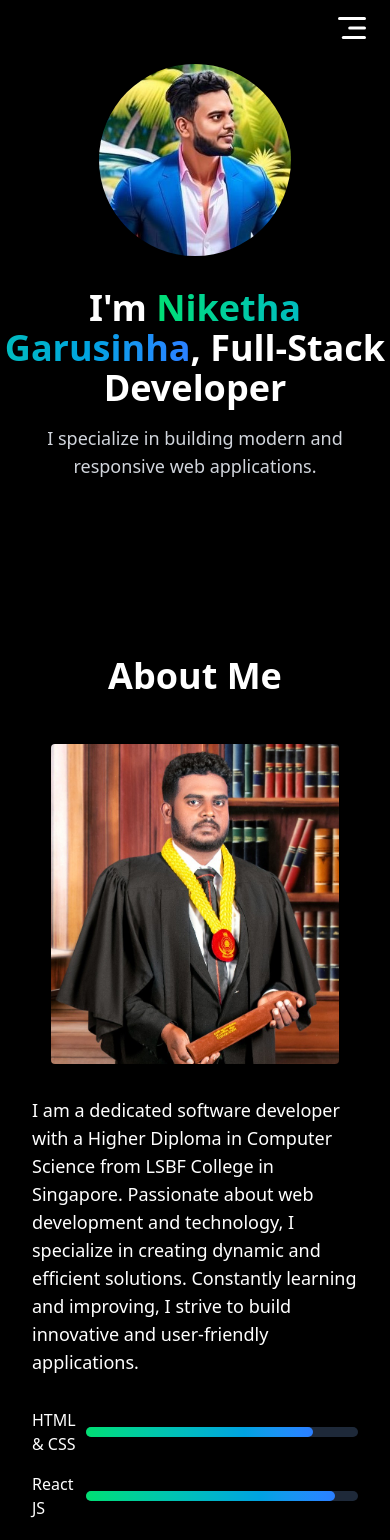
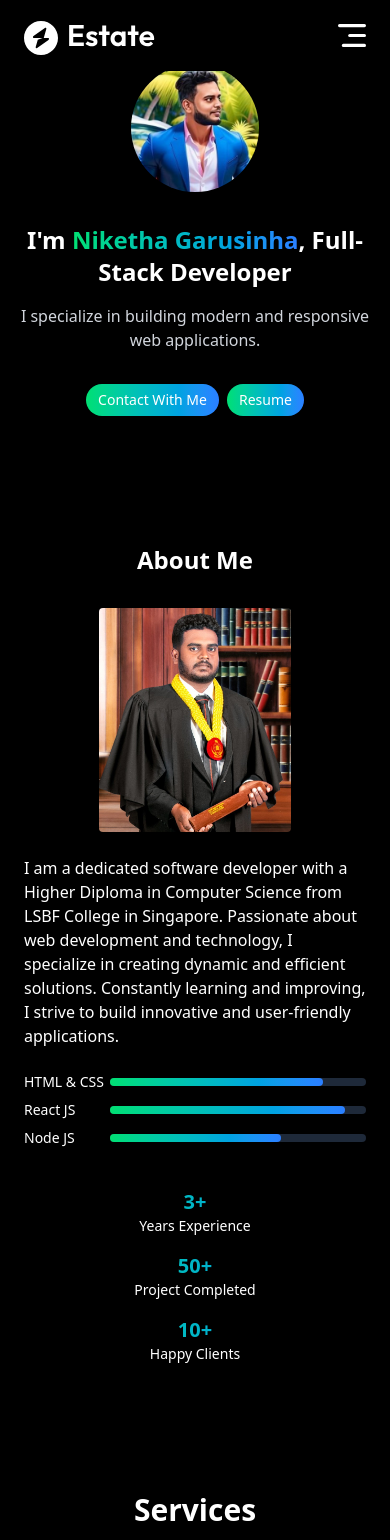
Before and after one commit to garusinha/Portfolio-Niketha_Senarath, a React (Vite) app: page / in a window 390 px wide. Shown: the top 1540 px of the page. Built offline with nearby package versions, Linux system fonts and the light colour scheme.

Commit message:
Updated website content

```diff
--- a/src/App.jsx
+++ b/src/App.jsx
@@ -6,7 +6,7 @@ import Service from "./components/Service";
 
 const App = () => {
   return (
-    <div>
+    <div className="w-full overflow-hidden">
       <Navbar />
       <Hero />
       <About />
--- a/src/components/About.jsx
+++ b/src/components/About.jsx
@@ -3,67 +3,78 @@ import AboutImage from "../assets/aboutme-image.jpg";
 
 const About = () => {
   return (
-    <div className="bg-black text-white py-20" id="about">
-      <div className="container mx-auto px-8 md:px-16 lg:px-24">
-        <h2 className="text-4xl font-bold text-center mb-12">About Me</h2>
+    <div className="bg-black text-white py-16 md:py-20" id="About">
+      <div className="container mx-auto px-6 md:px-16 lg:px-24">
+        <h2 className="text-2xl md:text-4xl font-bold text-center mb-8 md:mb-12">
+          About Me
+        </h2>
         <div className="flex flex-col md:flex-row items-center md:space-x-12">
           <img
             src={AboutImage}
-            alt=""
-            className="w-72 h-80 rounded object-cover mb-8 md:mb-0"
+            alt="About Me"
+            className="w-48 h-56 md:w-72 md:h-80 rounded object-cover mb-6 md:mb-0"
           />
           <div className="flex-1">
-            <p className="text-lg mb-8">
+            <p className="text-base md:text-lg mb-6 md:mb-8">
               I am a dedicated software developer with a Higher Diploma in
               Computer Science from LSBF College in Singapore. Passionate about
               web development and technology, I specialize in creating dynamic
               and efficient solutions. Constantly learning and improving, I
               strive to build innovative and user-friendly applications.
             </p>
-            <div className="space-y-4">
+            <div className="space-y-2 md:space-y-4">
               <div className="flex items-center">
-                <label htmlFor="htmlandcss" className="w-2/12">
+                <label
+                  htmlFor="htmlandcss"
+                  className="w-3/12 md:w-2/12 text-sm md:text-base"
+                >
                   HTML & CSS
                 </label>
-                <div className="grow bg-gray-800 rounded-full h-2.5">
-                  <div className="bg-gradient-to-r from-green-400 to-blue-500 h-2.5 rounded-full transform transition-transform duration-300 hover:scale-105 w-10/12"></div>
+                <div className="grow bg-gray-800 rounded-full h-2">
+                  <div className="bg-gradient-to-r from-green-400 to-blue-500 h-2 rounded-full w-10/12"></div>
                 </div>
               </div>
               <div className="flex items-center">
-                <label htmlFor="htmlandcss" className="w-2/12">
+                <label
+                  htmlFor="reactjs"
+                  className="w-3/12 md:w-2/12 text-sm md:text-base"
+                >
                   React JS
                 </label>
-                <div className="grow bg-gray-800 rounded-full h-2.5">
-                  <div className="bg-gradient-to-r from-green-400 to-blue-500 h-2.5 rounded-full transform transition-transform duration-300 hover:scale-105 w-11/12"></div>
+                <div className="grow bg-gray-800 rounded-full h-2">
+                  <div className="bg-gradient-to-r from-green-400 to-blue-500 h-2 rounded-full w-11/12"></div>
                 </div>
               </div>
               <div className="flex items-center">
-                <label htmlFor="htmlandcss" className="w-2/12">
+                <label
+                  htmlFor="nodejs"
+                  className="w-3/12 md:w-2/12 text-sm md:text-base"
+                >
                   Node JS
                 </label>
-                <div className="grow bg-gray-800 rounded-full h-2.5">
-                  <div className="bg-gradient-to-r from-green-400 to-blue-500 h-2.5 rounded-full transform transition-transform duration-300 hover:scale-105 w-8/12"></div>
+                <div className="grow bg-gray-800 rounded-full h-2">
+                  <div className="bg-gradient-to-r from-green-400 to-blue-500 h-2 rounded-full w-8/12"></div>
                 </div>
               </div>
             </div>
-            <div className="mt-12 flex justify-between text-center">
+            <div className="mt-10 flex flex-col md:flex-row justify-center md:justify-between text-center space-y-4 md:space-y-0">
               <div>
-                <h3 className="text-2xl font-bold text-transparent bg-clip-text bg-gradient-to-r from-green-400 to-blue-500">
+                <h3 className="text-xl md:text-2xl font-bold text-transparent bg-clip-text bg-gradient-to-r from-green-400 to-blue-500">
                   3+
                 </h3>
-                <p>Years Experience</p>
+                <p className="text-sm md:text-base">Years Experience</p>
               </div>
               <div>
-                <h3 className="text-2xl font-bold text-transparent bg-clip-text bg-gradient-to-r from-green-400 to-blue-500">
+                <h3 className="text-xl md:text-2xl font-bold text-transparent bg-clip-text bg-gradient-to-r from-green-400 to-blue-500">
                   50+
                 </h3>
-                <p>Project Completed</p>
+                <p className="text-sm md:text-base">Project Completed</p>
               </div>
               <div>
-                <h3 className="text-2xl font-bold text-transparent bg-clip-text bg-gradient-to-r from-green-400 to-blue-500">
+                <h3 className="text-xl md:text-2xl font-bold text-transparent bg-clip-text bg-gradient-to-r from-green-400 to-blue-500">
                   10+
                 </h3>
-                <p>Happy Clients</p>
+                <p className="text-sm md:text-base">Happy Clients</p>
               </div>
             </div>
           </div>
--- a/src/components/Hero.jsx
+++ b/src/components/Hero.jsx
@@ -3,27 +3,27 @@ import HeroImage from "../assets/Hero_Image.jpg";
 
 const Hero = () => {
   return (
-    <div className="bg-black text-white text-center py-16">
+    <div className="bg-black text-white text-center py-16" id="Hero">
       <img
         src={HeroImage}
         alt=""
-        className="mx-auto mb-8 w-48 h-48 rounded-full object-cover transform transtion-transform duration-300 hover:scale-105"
+        className="mx-auto mb-8 w-32 h-32 md:w-48 md:h-48 rounded-full object-cover transform transition-transform duration-300 hover:scale-105"
       />
-      <h1 className="text-4xl font-bold">
+      <h1 className="text-2xl md:text-4xl font-bold">
         I'm{" "}
         <span className="text-transparent bg-clip-text bg-gradient-to-r from-green-400 to-blue-500">
           Niketha Garusinha
         </span>
         , Full-Stack Developer
       </h1>
-      <p className="mt-4 text-lg text-gray-300 px-4 md:px-32">
+      <p className="mt-4 text-base md:text-lg text-gray-300 px-4 md:px-32">
         I specialize in building modern and responsive web applications.
       </p>
-      <div className="mt-8 space-x-4">
-        <button className="bg-gradient-to-r from-green-400 to-blue-500 text-white hidden md:inline transform transition-transform duration-300 hover:scale-105 px-4 py-2 rounded-full">
+      <div className="mt-8 space-x-2 md:space-x-4">
+        <button className="bg-gradient-to-r from-green-400 to-blue-500 text-white text-sm md:text-base transform transition-transform duration-300 hover:scale-105 px-3 py-1.5 md:px-4 md:py-2 rounded-full">
           Contact With Me
         </button>
-        <button className="bg-gradient-to-r from-green-400 to-blue-500 text-white hidden md:inline transform transition-transform duration-300 hover:scale-105 px-4 py-2 rounded-full">
+        <button className="bg-gradient-to-r from-green-400 to-blue-500 text-white text-sm md:text-base transform transition-transform duration-300 hover:scale-105 px-3 py-1.5 md:px-4 md:py-2 rounded-full">
           Resume
         </button>
       </div>
--- a/src/components/Navbar.jsx
+++ b/src/components/Navbar.jsx
@@ -1,5 +1,5 @@
 import React, { useEffect, useState } from "react";
-// import logo from "../assets/logo.svg";
+import logo from "../assets/logo.svg";
 import menu from "../assets/menu_icon.svg";
 import crossicon from "../assets/cross_icon.svg";
 
@@ -16,18 +16,18 @@ const Navbar = () => {
     };
   }, [showMobileMenu]);
   return (
-    <div className="absolute top-0 left-0 w-full z-10">
+    <div className="fixed bg-black absolute top-0 left-0 w-full z-10">
       <div className="container mx-auto flex justify-between items-center py-4 px-6 md:px-20 lg:px-32 bg-transparent">
-        {/* <img src={logo} alt="" /> */}
-        NIKETHA
+        <img src={logo} alt="" />
+
         <ul className="hidden md:flex gap-7 text-white">
-          <a href="#Header" className="cursor-pointer hover:text-gray-400">
+          <a href="#Hero" className="cursor-pointer hover:text-gray-400">
             Home
           </a>
           <a href="#About" className="cursor-pointer hover:text-gray-400">
             About
           </a>
-          <a href="#Services" className="cursor-pointer hover:text-gray-400">
+          <a href="#Service" className="cursor-pointer hover:text-gray-400">
             Services
           </a>
           <a
@@ -64,7 +64,7 @@ const Navbar = () => {
         <ul className="flex flex-col items-center gap-2 mt-5 px-5 text-lg font-medium">
           <a
             onClick={() => setShowMobileMenu(false)}
-            href="#Header"
+            href="#Hero"
             className="px-4 py-2 rounded-full inline-block "
           >
             Home
@@ -78,7 +78,7 @@ const Navbar = () => {
           </a>
           <a
             onClick={() => setShowMobileMenu(false)}
-            href="#Services"
+            href="#Service"
             className="px-4 py-2 rounded-full inline-block "
           >
             Services
--- a/src/components/Service.jsx
+++ b/src/components/Service.jsx
@@ -35,7 +35,7 @@ const services = [
 
 const Service = () => {
   return (
-    <div className="bg-black text-white py-16" id="about">
+    <div className="bg-black text-white py-16" id="Service">
       <div className="container mx-auto px-6 sm:px-8 md:px-16 lg:px-24">
         <h2 className="text-3xl sm:text-4xl font-bold text-center mb-10">
           Services
```
